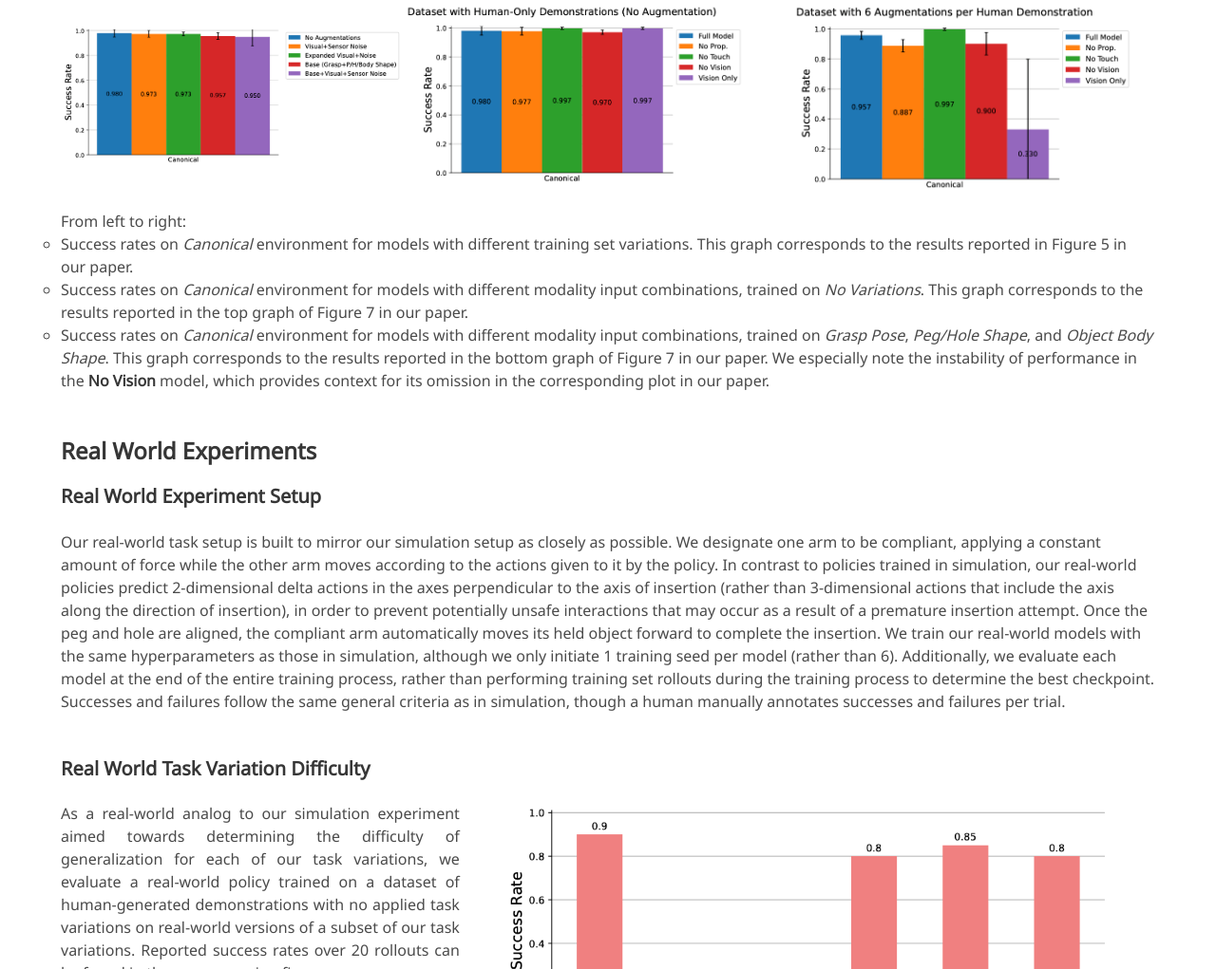
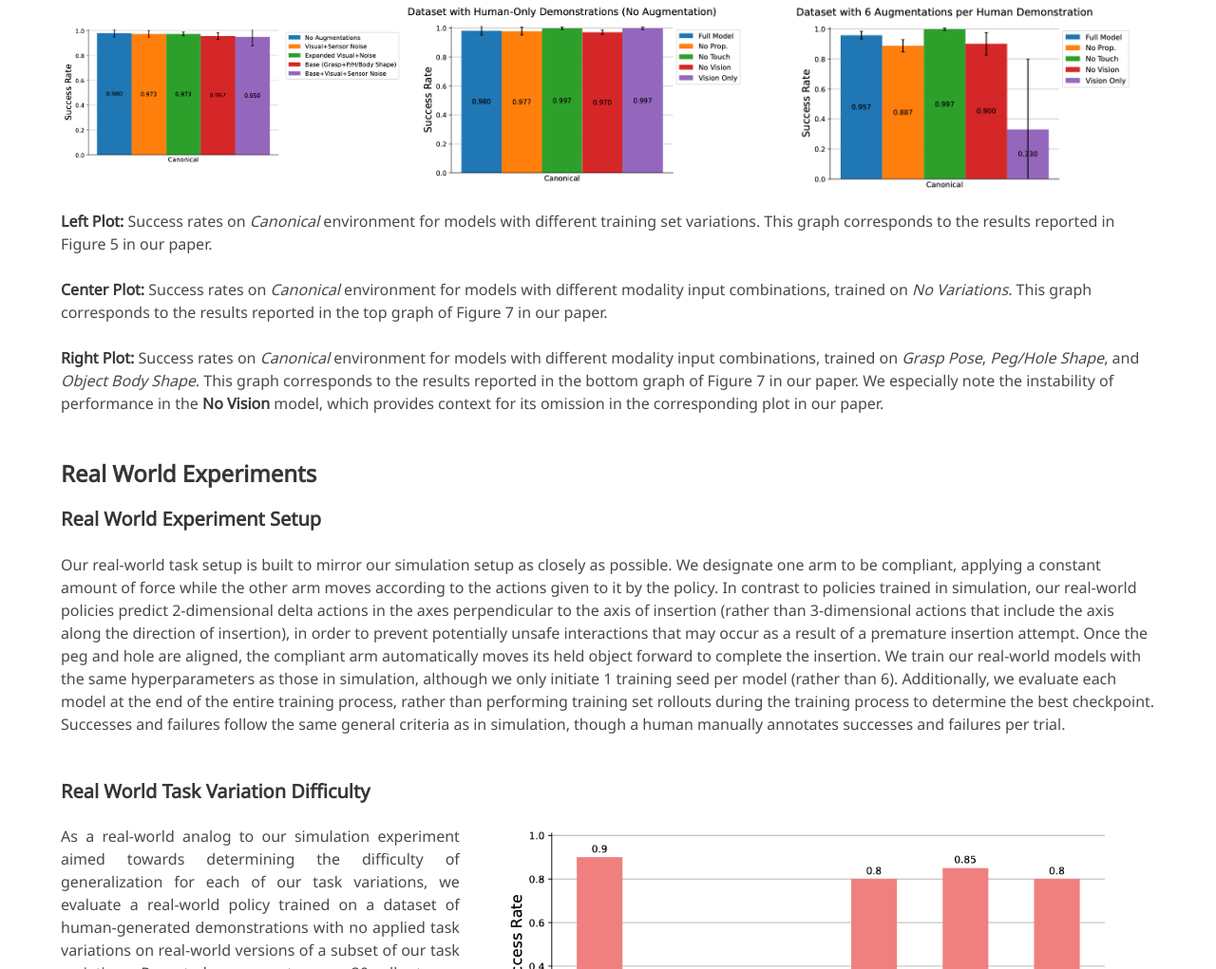
Before and after one commit to RPM-lab-UMN/auginsert, a plain HTML site: page index.html in a window 1280 px wide. Shown: the part 4960-5981 px from the top of the page at 95% size. Drawn offline with nearby package versions, Linux system fonts and the light colour scheme; some icons are missing; a web font is replaced by a local one.

Commit message:
update format

```diff
--- a/index.html
+++ b/index.html
@@ -468,12 +468,21 @@
 
         <br/>
 
-        From left to right:
-        <ul>
-          <li>Success rates on <i>Canonical</i> environment for models with different training set variations. This graph corresponds to the results reported in Figure 5 in our paper.</li>
-          <li>Success rates on <i>Canonical</i> environment for models with different modality input combinations, trained on <i>No Variations</i>. This graph corresponds to the results reported in the top graph of Figure 7 in our paper.</li>
-          <li>Success rates on <i>Canonical</i> environment for models with different modality input combinations, trained on <i>Grasp Pose</i>, <i>Peg/Hole Shape</i>, and <i>Object Body Shape</i>. This graph corresponds to the results reported in the bottom graph of Figure 7 in our paper. We especially note the instability of performance in the <strong>No Vision</strong> model, which provides context for its omission in the corresponding plot in our paper.</li>
-        </ul>
+        <p>
+          <strong>Left Plot:</strong> Success rates on <i>Canonical</i> environment for models with different training set variations. This graph corresponds to the results reported in Figure 5 in our paper.
+        </p>
+
+        <br/>
+
+        <p>
+          <strong>Center Plot:</strong> Success rates on <i>Canonical</i> environment for models with different modality input combinations, trained on <i>No Variations</i>. This graph corresponds to the results reported in the top graph of Figure 7 in our paper.
+        </p>
+
+        <br/>
+
+        <p>
+          <strong>Right Plot:</strong> Success rates on <i>Canonical</i> environment for models with different modality input combinations, trained on <i>Grasp Pose</i>, <i>Peg/Hole Shape</i>, and <i>Object Body Shape</i>. This graph corresponds to the results reported in the bottom graph of Figure 7 in our paper. We especially note the instability of performance in the <strong>No Vision</strong> model, which provides context for its omission in the corresponding plot in our paper.
+        </p>
 
         <br/>
         <br/>
--- a/static/css/index.css
+++ b/static/css/index.css
@@ -187,7 +187,3 @@ body {
 .justify {
   text-align: justify;
 }
-
-ul {
-  list-style-type: circle;
-}
```
